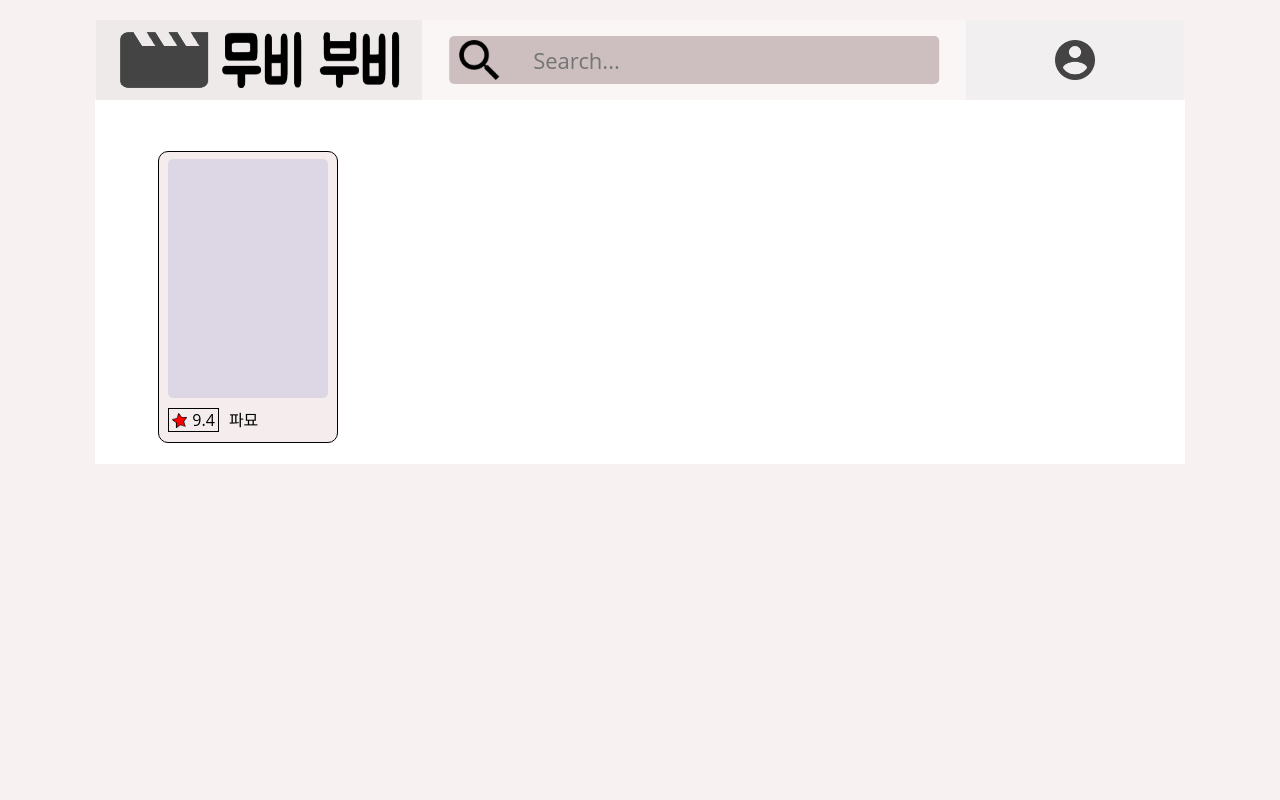
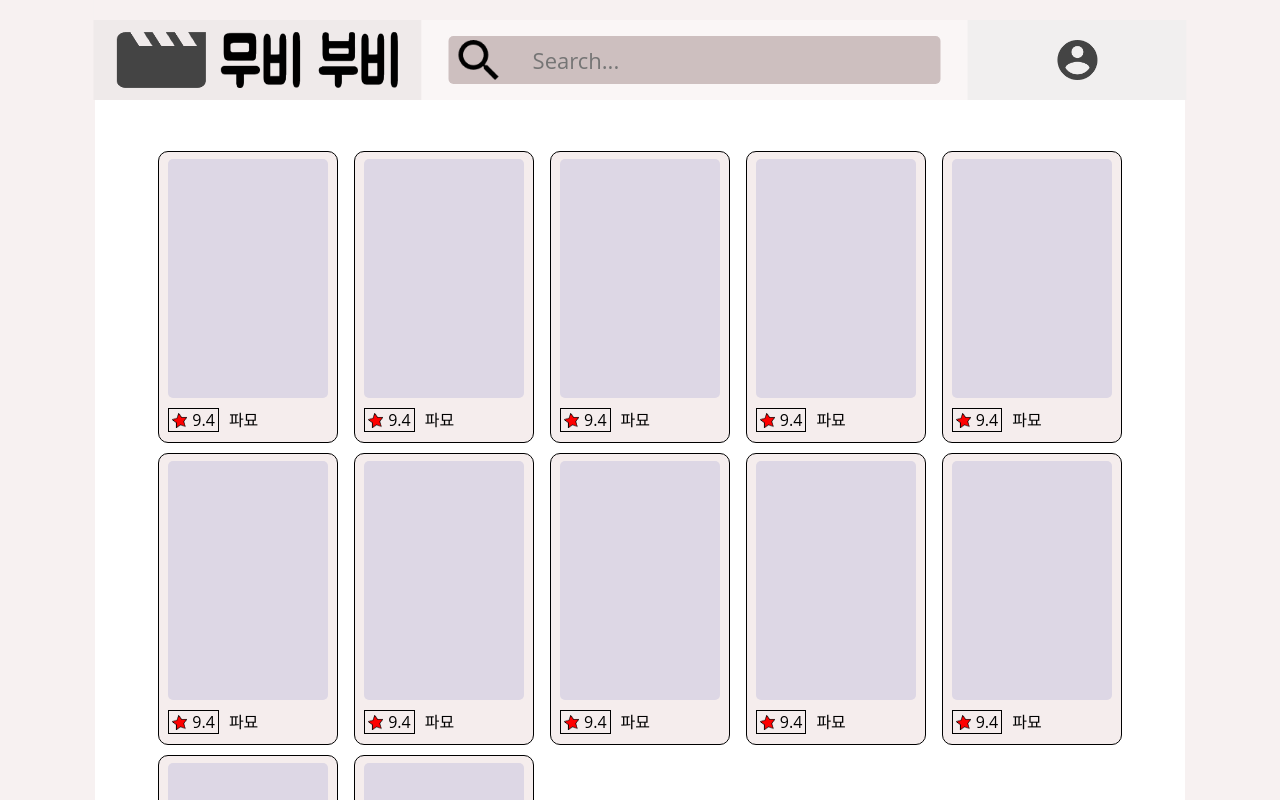
Before and after one commit to heung115/software-engineering-team2-front, a React (Create React App) app: page / in a window 1280 px wide. Shown: the top 800 px of the page. Built offline with nearby package versions, Linux system fonts and the light colour scheme.

Commit message:
✨ [TC-11] 검색 로그 출력 부분 CSS 완성
- 검색 로그 출력 부분 CSS 완성

```diff
--- a/src/components/SearchTag.js
+++ b/src/components/SearchTag.js
@@ -1,4 +1,4 @@
-import '../styles/MainPage.css'
+import '../styles/MainPage.css';
 import ServerAPI from './ServerAPI';
 import { Component } from 'react';
 
@@ -12,12 +12,10 @@ class SearchTag extends Component {
     focusOnSearch = async () => {
         try {
             if (this.state.haveLog) {
-                this.setState({focusOn: true});
+                this.setState({ focusOn: true });
             }
 
-            const result = await ServerAPI.get(
-                'http://localhost:8000/hello',
-            );
+            const result = await ServerAPI.get('http://localhost:8000/hello');
 
             if (result.data['search'].length >= 1) {
                 this.setState({
@@ -32,43 +30,55 @@ class SearchTag extends Component {
             console.log(error);
             this.setState({ focusOn: false, searchLog: [] });
         }
-    }
+    };
 
-    clickSearch = () => {this.setState({ focusOn : true })}
-    blurSearch = () => {this.setState({ focusOn : false })}
-    getSearchLog = () => {this.state.haveLog ? this.state.searchLog : []}
+    clickSearch = () => {
+        this.setState({ focusOn: true });
+    };
+    blurSearch = () => {
+        this.setState({ focusOn: false });
+    };
 
-    // {this.state.searchLog.map((content, idx) => (
-    //     <div className="search-log">
-    //         <div className="search-icon"></div>
-    //         <div className="search-content">{content}</div>
-    //     </div>
-    // ))}
     render() {
         return (
-            <div></div>
+            <fieldset className="search-container">
+                <div
+                    className={
+                        this.state.focusOn
+                            ? 'search-area search-area-expand'
+                            : 'search-area'
+                    }
+                >
+                    <div className="search-window">
+                        <div className="search-icon"></div>
+                        <input
+                            className="search-field"
+                            type="text"
+                            placeholder="Search..."
+                            // onFocus={() => this.focusOnSearch()}
+                            onFocus={() => this.setState({ focusOn: true })}
+                            onBlur={() => this.setState({ focusOn: false })}
+                        />
+                    </div>
+
+                    <div className="search-log">
+                        <div className="search-line">
+                            <div className="search-log-icon"></div>
+                            <div className="search-log-content">bbb</div>
+                        </div>
+                    </div>
+                </div>
+
+                {/* {this.state.searchLog.map((content, idx) => (
+
+                ))} */}
+            </fieldset>
         );
     }
 }
 
-export {SearchTag};
+export { SearchTag };
 
-// class SearchTag extends Component {
-
-
-
-//     focusOnSearch = async () => {
-
-//     };
-
-//     render() {
-//         return (
-//             <fieldset
-//                 className={
-//                     this.state.focusOn
-//                         ? 'field-container expand_field_container'
-//                         : 'field-container'
-//                 }
 //             >
 //                 <div className="field-area">
 //                     <input
@@ -81,7 +91,6 @@ export {SearchTag};
 //                     <div className="icon-search"></div>
 //                 </div>
 
-
 //             </fieldset>
 //         );
 //     }
--- a/src/pages/MainPage.js
+++ b/src/pages/MainPage.js
@@ -16,27 +16,7 @@ class MainPage extends Component {
                     </div>
 
                     <div className="search-part">
-                        <fieldset className="search-container">
-                            <div className="search-area">
-                                <div className="search-icon"></div>
-                                <input
-                                    className="search-field"
-                                    type="text"
-                                    placeholder="Search..."
-                                    onFocus={() => console.log('focus on')}
-                                    onBlur={() => console.log('focus off')}
-                                />
-                            </div>
-
-                            {/* {this.state.searchLog.map((content, idx) => (
-                                <div className="search-log">
-                                    <div className="search-icon"></div>
-                                    <div className="search-content">
-                                        {content}
-                                    </div>
-                                </div>
-                            ))} */}
-                        </fieldset>
+                        <SearchTag />
                     </div>
 
                     <div className="login-part">
@@ -62,6 +42,138 @@ class MainPage extends Component {
                                 </div>
                             </div>
                         </div>
+                        <div className="movie-block">
+                            <div className="movie-content">
+                                <div className="movie-poster"></div>
+                                <div className="movie-info">
+                                    <div className='movie-rate'>
+                                        <div className="movie-star"></div>
+                                        <p className="movie-num">9.4</p>
+                                    </div>
+                                    <p className="movie-title">파묘</p>
+                                </div>
+                            </div>
+                        </div>
+                        <div className="movie-block">
+                            <div className="movie-content">
+                                <div className="movie-poster"></div>
+                                <div className="movie-info">
+                                    <div className='movie-rate'>
+                                        <div className="movie-star"></div>
+                                        <p className="movie-num">9.4</p>
+                                    </div>
+                                    <p className="movie-title">파묘</p>
+                                </div>
+                            </div>
+                        </div>
+                        <div className="movie-block">
+                            <div className="movie-content">
+                                <div className="movie-poster"></div>
+                                <div className="movie-info">
+                                    <div className='movie-rate'>
+                                        <div className="movie-star"></div>
+                                        <p className="movie-num">9.4</p>
+                                    </div>
+                                    <p className="movie-title">파묘</p>
+                                </div>
+                            </div>
+                        </div>
+                        <div className="movie-block">
+                            <div className="movie-content">
+                                <div className="movie-poster"></div>
+                                <div className="movie-info">
+                                    <div className='movie-rate'>
+                                        <div className="movie-star"></div>
+                                        <p className="movie-num">9.4</p>
+                                    </div>
+                                    <p className="movie-title">파묘</p>
+                                </div>
+                            </div>
+                        </div>
+                        <div className="movie-block">
+                            <div className="movie-content">
+                                <div className="movie-poster"></div>
+                                <div className="movie-info">
+                                    <div className='movie-rate'>
+                                        <div className="movie-star"></div>
+                                        <p className="movie-num">9.4</p>
+                                    </div>
+                                    <p className="movie-title">파묘</p>
+                                </div>
+                            </div>
+                        </div>
+                        <div className="movie-block">
+                            <div className="movie-content">
+                                <div className="movie-poster"></div>
+                                <div className="movie-info">
+                                    <div className='movie-rate'>
+                                        <div className="movie-star"></div>
+                                        <p className="movie-num">9.4</p>
+                                    </div>
+                                    <p className="movie-title">파묘</p>
+                                </div>
+                            </div>
+                        </div>
+                        <div className="movie-block">
+                            <div className="movie-content">
+                                <div className="movie-poster"></div>
+                                <div className="movie-info">
+                                    <div className='movie-rate'>
+                                        <div className="movie-star"></div>
+                                        <p className="movie-num">9.4</p>
+                                    </div>
+                                    <p className="movie-title">파묘</p>
+                                </div>
+                            </div>
+                        </div>
+                        <div className="movie-block">
+                            <div className="movie-content">
+                                <div className="movie-poster"></div>
+                                <div className="movie-info">
+                                    <div className='movie-rate'>
+                                        <div className="movie-star"></div>
+                                        <p className="movie-num">9.4</p>
+                                    </div>
+                                    <p className="movie-title">파묘</p>
+                                </div>
+                            </div>
+                        </div>
+                        <div className="movie-block">
+                            <div className="movie-content">
+                                <div className="movie-poster"></div>
+                                <div className="movie-info">
+                                    <div className='movie-rate'>
+                                        <div className="movie-star"></div>
+                                        <p className="movie-num">9.4</p>
+                                    </div>
+                                    <p className="movie-title">파묘</p>
+                                </div>
+                            </div>
+                        </div>
+                        <div className="movie-block">
+                            <div className="movie-content">
+                                <div className="movie-poster"></div>
+                                <div className="movie-info">
+                                    <div className='movie-rate'>
+                                        <div className="movie-star"></div>
+                                        <p className="movie-num">9.4</p>
+                                    </div>
+                                    <p className="movie-title">파묘</p>
+                                </div>
+                            </div>
+                        </div>
+                        <div className="movie-block">
+                            <div className="movie-content">
+                                <div className="movie-poster"></div>
+                                <div className="movie-info">
+                                    <div className='movie-rate'>
+                                        <div className="movie-star"></div>
+                                        <p className="movie-num">9.4</p>
+                                    </div>
+                                    <p className="movie-title">파묘</p>
+                                </div>
+                            </div>
+                        </div>
                     </div>
                 </div>
             </div>
--- a/src/styles/MainPage.css
+++ b/src/styles/MainPage.css
@@ -8,15 +8,17 @@
 
 /* header 부분 CSS */
 .header {
-    position: absolute;
-    top: 20px;
+    position: fixed;
+    top: 0;
     left: 50%;
+    padding-top: 20px;
     transform: translateX(-50%);
     z-index: 1001;
     display: flex;
+    background: rgb(247, 241, 241);
     justify-content: space-evenly;
     align-items: flex-start;
-    width: 85%;
+    width: 85.4%;
     height: 80px;
 }
 
@@ -74,17 +76,26 @@
     transform: translate(-50%, -50%);
     width: 90%;
     height: 60%;
-
 }
 
 .search-area {
     width: 100%;
     height: 100%;
+    border-radius: 5px;
+    background: rgb(205, 191, 191);
+    transition: all 0.4s;
+    overflow: hidden;
+}
+
+.search-area-expand {
+    height: 200px;
+}
+
+.search-window {
+    width: 100%;
+    height: 48px;
     display: flex;
     align-items: center;
-    justify-content: flex-start;
-    border-radius: 5px;
-    background: rgb(205, 191, 191);
 }
 
 .search-icon {
@@ -111,6 +122,45 @@
 .search-field:focus::placeholder {
     color: transparent;
 }
+
+/* search log part */
+.search-log {
+    margin: 0px;
+    width: 100%;
+    height: auto;
+}
+
+.search-line {
+    display: flex;
+    align-items: center;
+    justify-content: flex-start;
+    border-top-right-radius: 13px;
+    border-bottom-right-radius: 13px;
+    margin-right: 10px;
+    transition: all 0.4s;
+}
+
+.search-line:hover {
+    background-color: rgb(132, 136, 132);
+}
+
+.search-log-icon {
+    background-image: url(../assets/history.png);
+    background-size: 100% 100%;
+    width: 23px;
+    height: 20px;
+    margin: 10px 10px;
+}
+
+.search-log-content {
+    margin: 0px;
+    margin-right: 10px;
+    text-align: left;
+    width: 80%;
+    height: 40px;
+    line-height: 40px;
+}
+
 
 /* login-part css */
 .profile-container {
```
